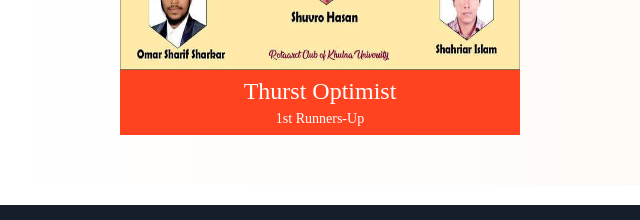
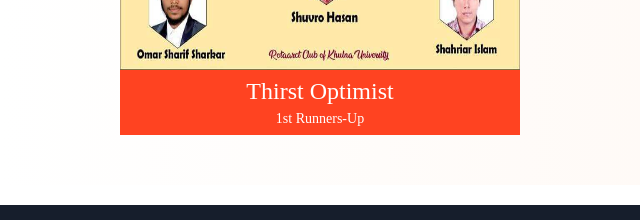
Before and after one commit to rabi0249/rabiul, a plain HTML site: page other-activities.html in a window 1280 px wide. Shown: the part 1518-1738 px from the top of the page, 0-640 px from the left. Drawn offline with Linux system fonts and the light colour scheme.

Commit message:
Update other-activities.html

```diff
--- a/other-activities.html
+++ b/other-activities.html
@@ -194,7 +194,7 @@ margin: 0 auto;
 
 
                 <img src="img/rcku.jpg" class="certi">
-                <h3 style="background-color:#ff4321; color:white;">Thurst Optimist</h3><br/>
+                <h3 style="background-color:#ff4321; color:white;">Thirst Optimist</h3><br/>
                 <h5 style="background-color:#ff4321; color:white;">1st Runners-Up</h5>
             </div>
             </div><br/>
```
